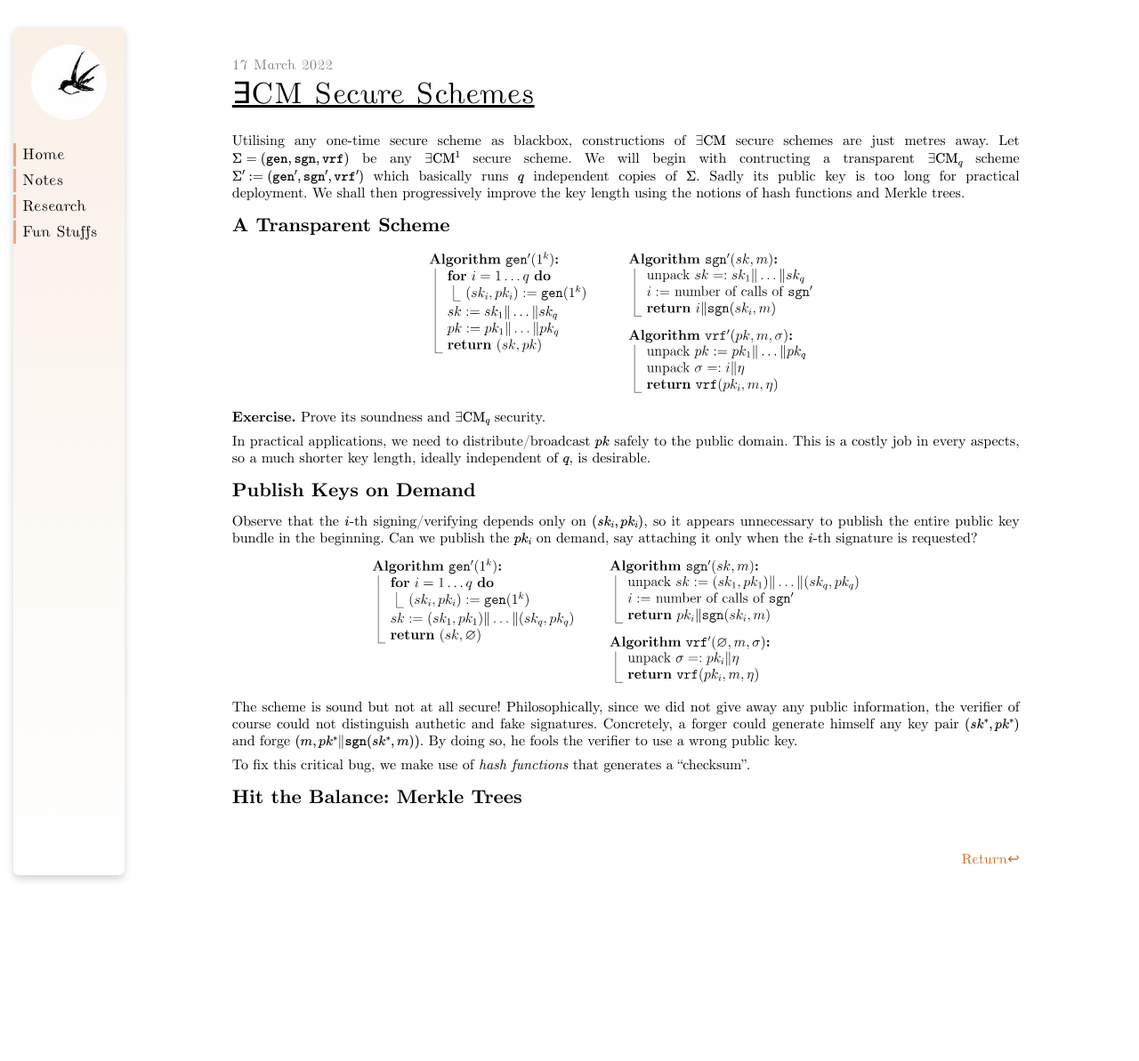
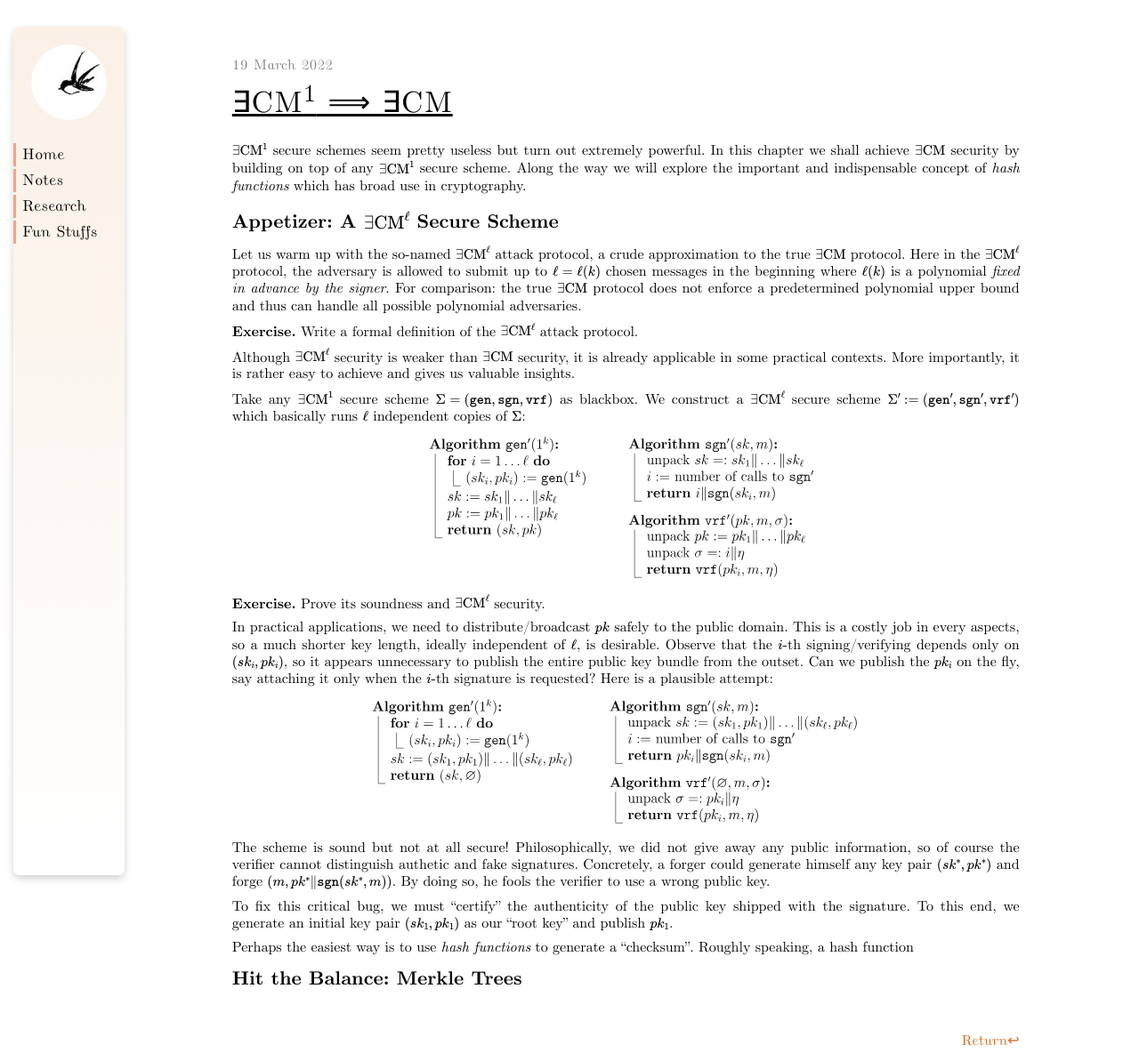
Before and after one commit to YanhengWang/yanhengwang.github.io, a Jekyll site: the page built from notes/signature/5.md, in a window 1280 px wide and 1193 px high. Shown: the whole window at 89% size. Built offline with Jekyll 4.4.1, drawn with Linux system fonts in a browser that asks for light colours.

Commit message:
update signature

```diff
--- a/notes/signature/5.md
+++ b/notes/signature/5.md
@@ -1,7 +1,7 @@
 ---
 layout: linear
-date: 17 March 2022
-title: ∃CM Secure Schemes
+date: 19 March 2022
+title: ∃CM<sup>1</sup> ⟹ ∃CM
 preamble: |-
     \newcommand{\gen}{\texttt{gen}}
     \newcommand{\sgn}{\texttt{sgn}}
@@ -10,29 +10,33 @@ preamble: |-
 returnPage: ./
 ---
 
-Utilising any one-time secure scheme as blackbox, constructions of $$\ECM$$ secure schemes are just metres away.
-Let $$\Sigma = (\gen,\sgn,\vrf)$$ be any $$\ECM^1$$ secure scheme. We will begin with contructing a transparent $$\ECM_q$$ scheme $$\Sigma' := (\gen',\sgn',\vrf')$$ which basically runs $$q$$ independent copies of $$\Sigma$$. Sadly its public key is too long for practical deployment. We shall then progressively improve the key length using the notions of hash functions and Merkle trees.
+$$\ECM^1$$ secure schemes seem pretty useless but turn out extremely powerful. In this chapter we shall achieve $$\ECM$$ security by building on top of any $$\ECM^1$$ secure scheme. Along the way we will explore the important and indispensable concept of *hash functions* which has broad use in cryptography.
 
-# A Transparent Scheme
+# Appetizer: A $$\ECM^\ell$$ Secure Scheme
+
+Let us warm up with the so-named $$\ECM^\ell$$ attack protocol, a crude approximation to the true $$\ECM$$ protocol. Here in the $$\ECM^\ell$$ protocol, the adversary is allowed to submit up to $$\ell = \ell(k)$$ chosen messages in the beginning where $$\ell(k)$$ is a polynomial *fixed in advance by the signer*. For comparison: the true $$\ECM$$ protocol does not enforce a predetermined polynomial upper bound and thus can handle all possible polynomial adversaries.
+
+**Exercise.**
+Write a formal definition of the $$\ECM^\ell$$ attack protocol.
+
+Although $$\ECM^\ell$$ security is weaker than $$\ECM$$ security, it is already applicable in some practical contexts. More importantly, it is rather easy to achieve and gives us valuable insights.
+
+Take any $$\ECM^1$$ secure scheme $$\Sigma = (\gen,\sgn,\vrf)$$ as blackbox. We construct a $$\ECM^\ell$$ secure scheme $$\Sigma' := (\gen',\sgn',\vrf')$$ which basically runs $$\ell$$ independent copies of $$\Sigma$$:
 
 ![](./5-long-pk.svg){:.centering}
 
 **Exercise.**
-Prove its soundness and $$\ECM_q$$ security.
+Prove its soundness and $$\ECM^\ell$$ security.
 
-In practical applications, we need to distribute/broadcast $$pk$$ safely to the public domain. This is a costly job in every aspects, so a much shorter key length, ideally independent of $$q$$, is desirable.
-
-# Publish Keys on Demand
-
-Observe that the $$i$$-th signing/verifying depends only on $$(sk_i, pk_i)$$, so it appears unnecessary to publish the entire public key bundle in the beginning. Can we publish the $$pk_i$$ on demand, say attaching it only when the $$i$$-th signature is requested?
+In practical applications, we need to distribute/broadcast $$pk$$ safely to the public domain. This is a costly job in every aspects, so a much shorter key length, ideally independent of $$\ell$$, is desirable. Observe that the $$i$$-th signing/verifying depends only on $$(sk_i, pk_i)$$, so it appears unnecessary to publish the entire public key bundle from the outset. Can we publish the $$pk_i$$ on the fly, say attaching it only when the $$i$$-th signature is requested? Here is a plausible attempt:
 
 ![](./5-no-pk.svg){:.centering}
 
-The scheme is sound but not at all secure! Philosophically, since we did not give away any public information, the verifier of course could not distinguish authetic and fake signatures. Concretely, a forger could generate himself any key pair $$(sk^*,pk^*)$$ and forge $$(m, pk^* \Vert \sgn(sk^*,m))$$. By doing so, he fools the verifier to use a wrong public key.
+The scheme is sound but not at all secure! Philosophically, we did not give away any public information, so of course the verifier cannot distinguish authetic and fake signatures. Concretely, a forger could generate himself any key pair $$(sk^*,pk^*)$$ and forge $$(m, pk^* \Vert \sgn(sk^*,m))$$. By doing so, he fools the verifier to use a wrong public key.
 
-To fix this critical bug, we make use of *hash functions* that generates a "checksum".
+To fix this critical bug, we must "certify" the authenticity of the public key shipped with the signature. To this end, we generate an initial key pair $$(sk_1, pk_1)$$ as our "root key" and publish $$pk_1$$.
 
-
+Perhaps the easiest way is to use *hash functions* to generate a "checksum". Roughly speaking, a hash function
 
 
 # Hit the Balance: Merkle Trees
```
Also changed, not shown: notes/signature/2.md (+7 -9 lines), notes/signature/3.md (+4 -4 lines), notes/signature/4.md (+2 -2 lines), notes/signature/index.md (+2 -1 lines), notes/signature/2-ECM+.svg, notes/signature/2-ECM.svg, notes/signature/2-simulate.svg, notes/signature/5-long-pk.svg, notes/signature/5-no-pk.svg, 5 other files.
